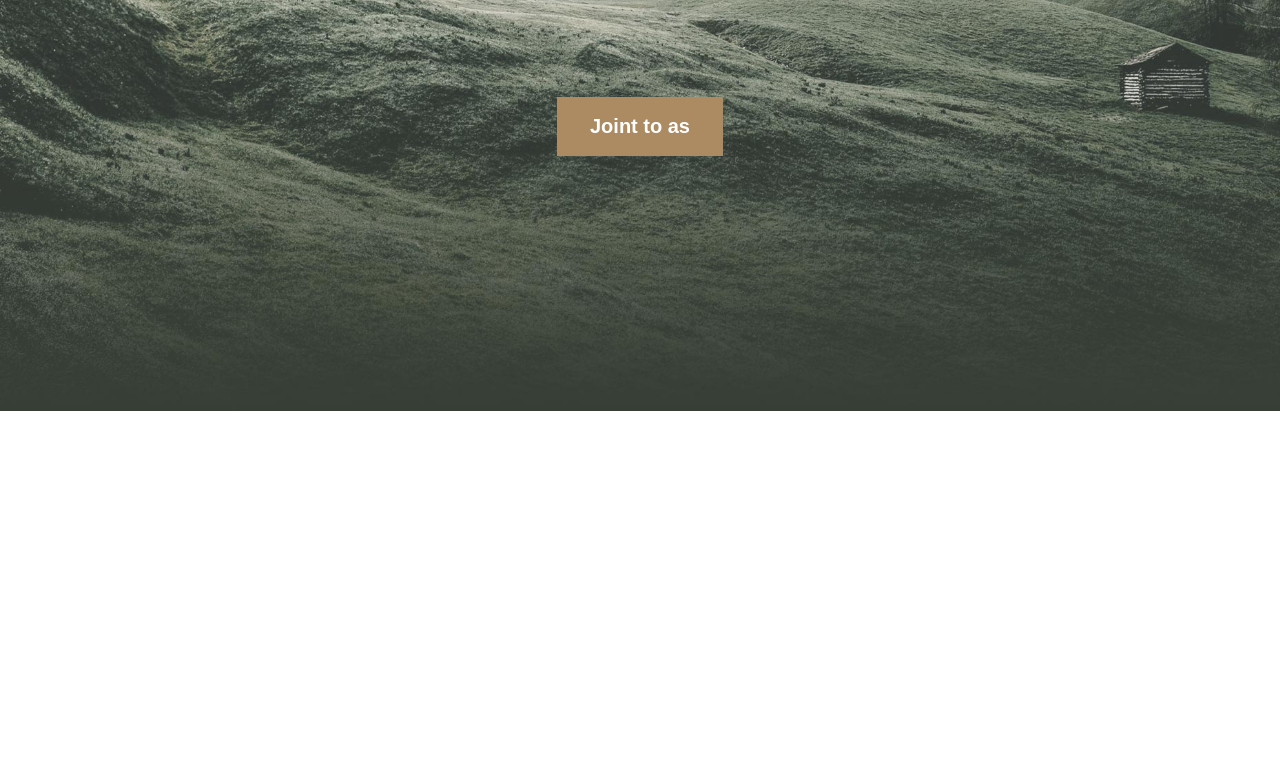
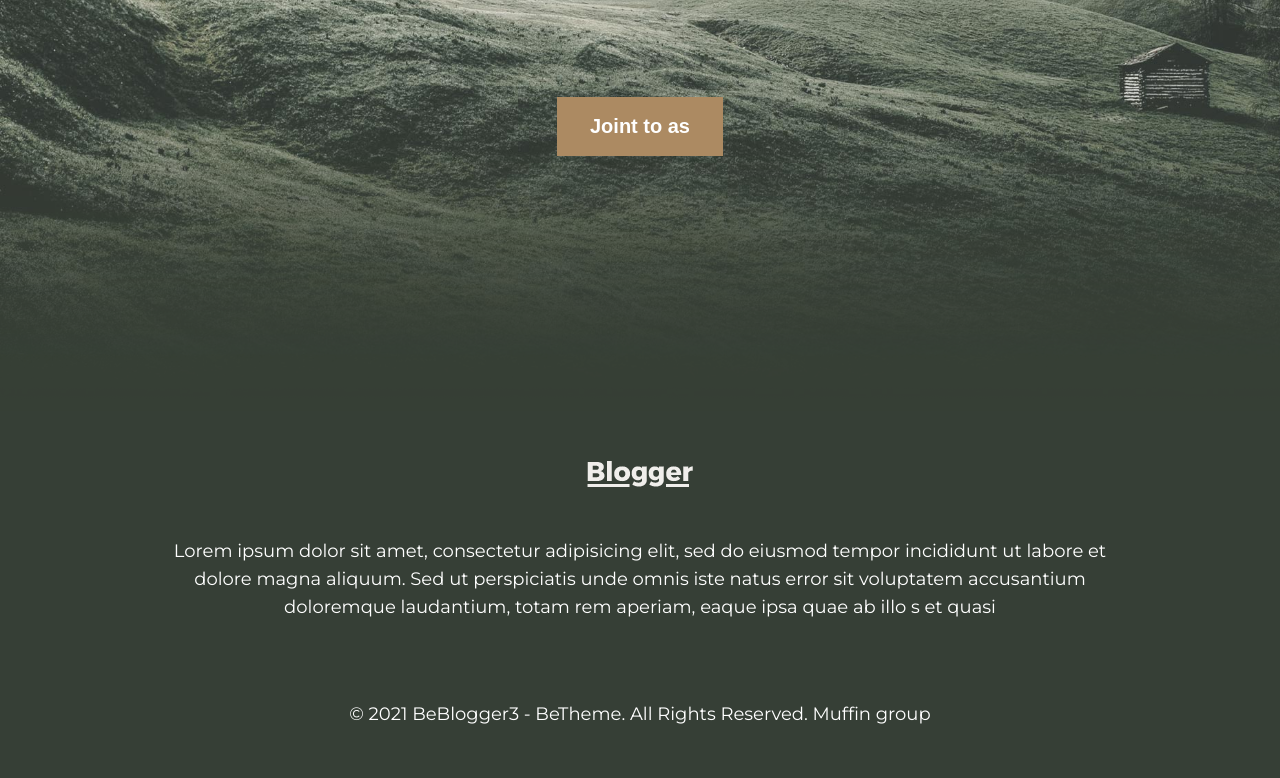
Before and after one commit to alex220496/my-travel, a plain HTML site: page index.html in a window 1280 px wide. Shown: the part 4860-5638 px from the top of the page. Before the commit the page ends 5271 px from the top, so only its background shows below. Drawn offline with Linux system fonts and the light colour scheme.

Commit message:
aded footer

```diff
--- a/header.css
+++ b/header.css
@@ -600,7 +600,38 @@ body {
 .sec-six button:hover {
     background-color: #fac78d;
 }
+.down {
+    background: url(img/down.png) repeat-x ;
+    background-position: center bottom;
+    height: 255px;
+    width: 100%;
 
+}
+/* footer */
+.footer {
+    width: 100%;
+    background-color: #363f36;
+}
+
+.footer-logo {
+    width: 100%;
+    flex-wrap: wrap;
+}
+.footer-logo img {
+    margin: 50px 0;
+}
+.footer-logo h3 {
+    font-size: 18px;
+    line-height: 28px;
+    color: #fff;
+    text-align: center;
+}
+.footer-logo p {
+    margin-top: 80px;
+    margin-bottom: 50px;
+    color: #fff;
+    font-size: 18px;
+}
 @media (max-width: 767px) {
     .menu {
         display: none;
--- a/index.html
+++ b/index.html
@@ -406,8 +406,25 @@
                     </div>
                 </div>
             </div>
+            <div class="down"></div>
         </section>
     </main>
+    <footer class="footer">
+        <div class="container">
+            <div class="row">
+                <div class="col-md-12 col-sm-12 col-xs-12">
+                    <div class="footer-logo df">
+                        <img src="img/blogger.png" alt="">
+                        <h3>Lorem ipsum dolor sit amet, consectetur adipisicing elit, sed do eiusmod tempor incididunt ut
+                            labore et dolore magna aliquum. Sed ut perspiciatis unde omnis iste natus error sit voluptatem accusantium
+                            doloremque laudantium, totam rem aperiam, eaque ipsa quae ab illo s et quasi
+                        </h3>
+                        <p>© 2021 BeBlogger3 - BeTheme. All Rights Reserved. Muffin group</p>
+                    </div>
+                </div>
+            </div>
+        </div>
+    </footer>
 </body>
 
 </html>
```
Also changed, not shown: img/down.png (renamed from img/blogger-home-gradient.png).
